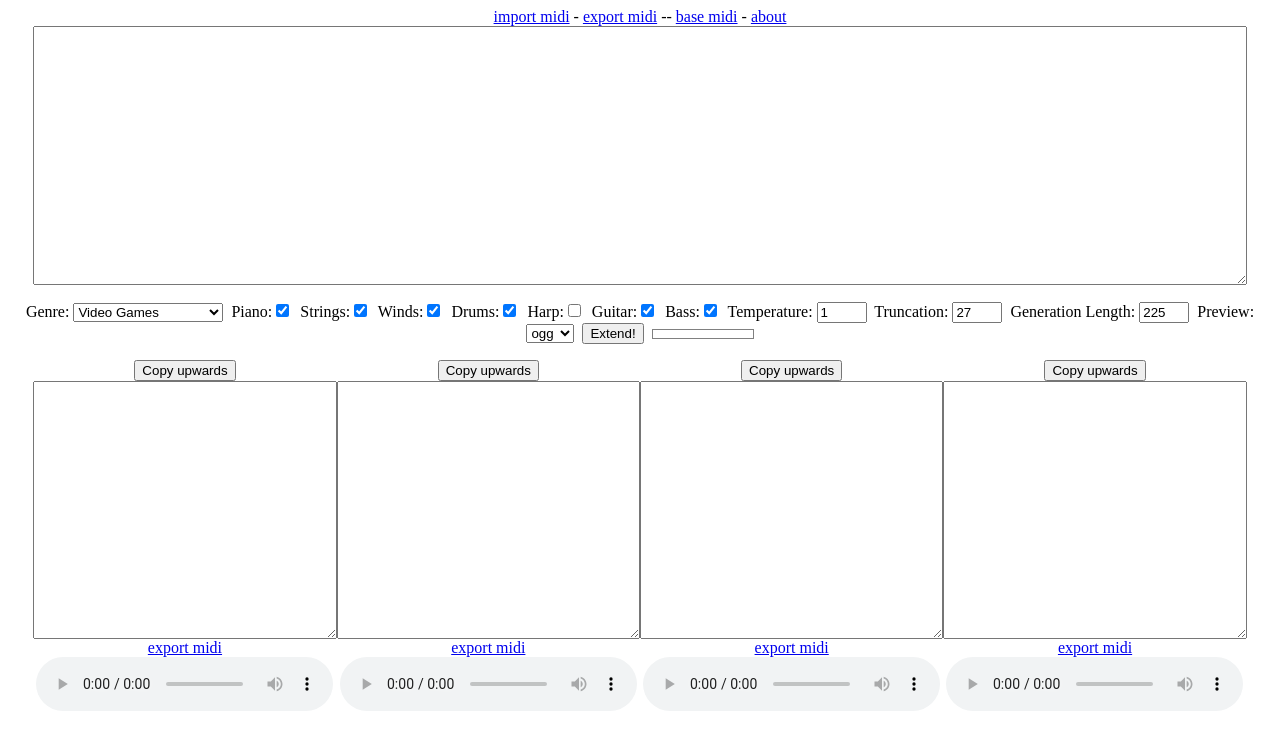
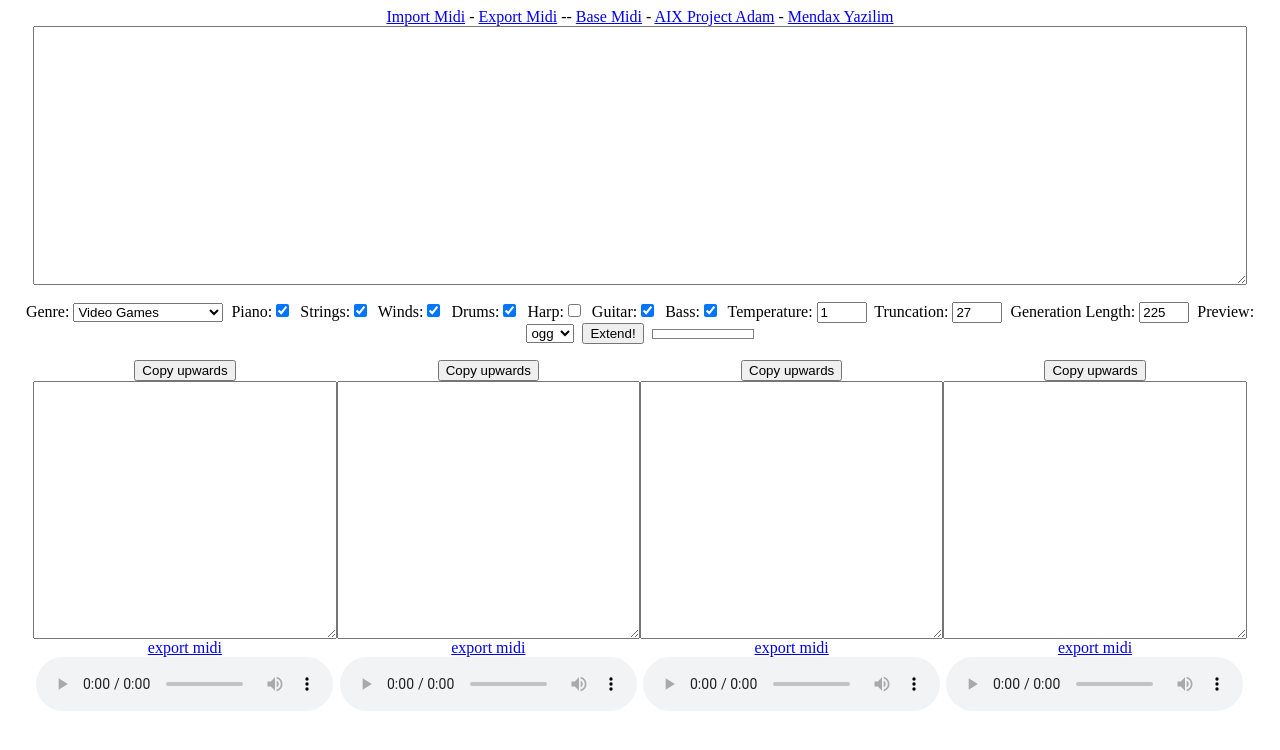
Before and after one commit to mendaxyazilim/project-adam, a plain HTML site: page index.html in a window 1280 px wide. Drawn offline with Linux system fonts and the light colour scheme.

Commit message:
Add files via upload

```diff
--- a/index.html
+++ b/index.html
@@ -1,7 +1,7 @@
 <html>
 	<head>
 		<meta charset="UTF-8">
-		<title>Project Adam</title>
+		<title>Project Adam By AIX</title>
 		<style>
 			#loader-outer {
 				text-align: left;
@@ -34,7 +34,7 @@
 	<body style="text-align: center;">
 		<p>
 			<input id="file-input" type="file" style="display: none;" onchange="importMidiFile(this.files[0])"/>
-			<a href="javascript:importMidi()">import midi</a> - <a href="javascript:;" id="download_inbox">export midi</a> -- <a href="base.mid" target="_blank">base midi</a> - <a href="http://www.aix.web.tr/muzik-transformatoru/" target="_blank">about</a>
+			<a href="javascript:importMidi()">Import Midi</a> - <a href="javascript:;" id="download_inbox">Export Midi</a> -- <a href="base.mid" target="_blank">Base Midi</a> - <a href="http://www.aix.web.tr/muzik-transformatoru/" target="_blank">AIX Project Adam</a> - <a href="https://mendaxyazilim.com" target="_blank">Mendax Yazilim</a>
 			<textarea onchange="encodingToMidiFile(this.value, 'download_inbox')" id="inbox" style="width:96%; height: 33%"></textarea>
 		</p>
 		<p>
```
